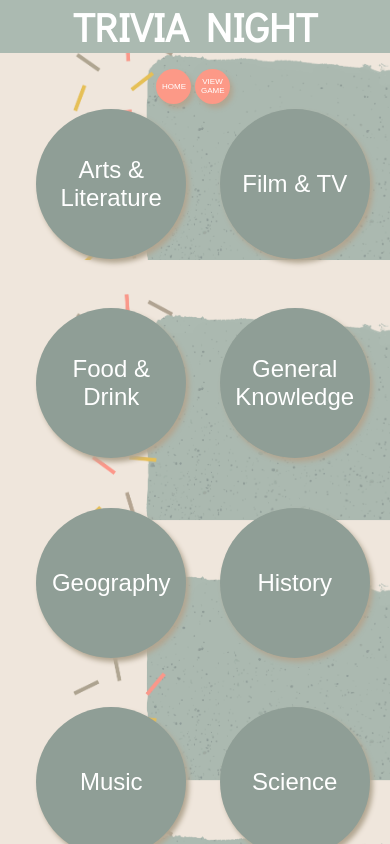
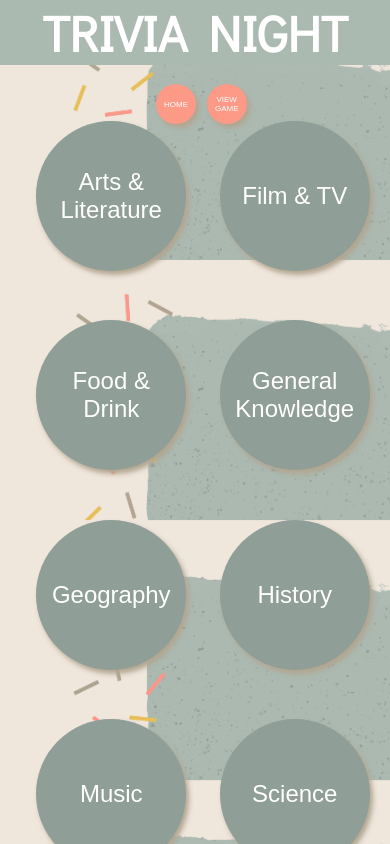
Before and after one commit to gjax78/trivia-night, a React (Create React App) app: page / in a window 390 px wide. Shown: the top 844 px of the page. Built offline with nearby package versions, Linux system fonts and the light colour scheme; a web font is replaced by a local one.

Commit message:
Adjust header buttons for responsive design

```diff
--- a/src/components/Header/Header.css
+++ b/src/components/Header/Header.css
@@ -21,6 +21,10 @@ h1 {
   width: 50px;
   background: #FC9987;
   font-size: .8em;
+  position: absolute;
+  left: 82%;
+  top: 2%;
+  margin: 0;
 }
 
 .view-game {
@@ -31,27 +35,55 @@ h1 {
   height: 50px;
   width: 50px;
   background: #FC9987;
+  position: absolute;
+  left: 90%;
+  top: 2%;
+  margin: 0;
 }
 
 @media screen and (max-width: 500px) {
   .title {
-    font-size: 20px;
+    font-size: 25px;
     margin: auto;
   }
   .home {
-    height: 35px;
-    width: 35px;
+    height: 40px;
+    width: 40px;
     font-size: 8px;
     position: absolute;
-    left: 30%;
-    top: 3.5%;
+    left: 31%;
+    top: 5%;
   }
   .view-game {
-    height: 35px;
-    width: 35px;
+    height: 40px;
+    width: 40px;
+    font-size: 8px;
+    position: absolute;
+    left: 41%;
+    top: 5%;
+  }
+}
+
+
+@media screen and (max-width: 700px) {
+  .title {
+    font-size: 25px;
+    margin: auto;
+  }
+  .home {
+    height: 40px;
+    width: 40px;
     font-size: 8px;
     position: absolute;
     left: 40%;
-    top: 3.5%;
+    top: 10%;
+  }
+  .view-game {
+    height: 40px;
+    width: 40px;
+    font-size: 8px;
+    position: absolute;
+    left: 53%;
+    top: 10%;
   }
 }
```
